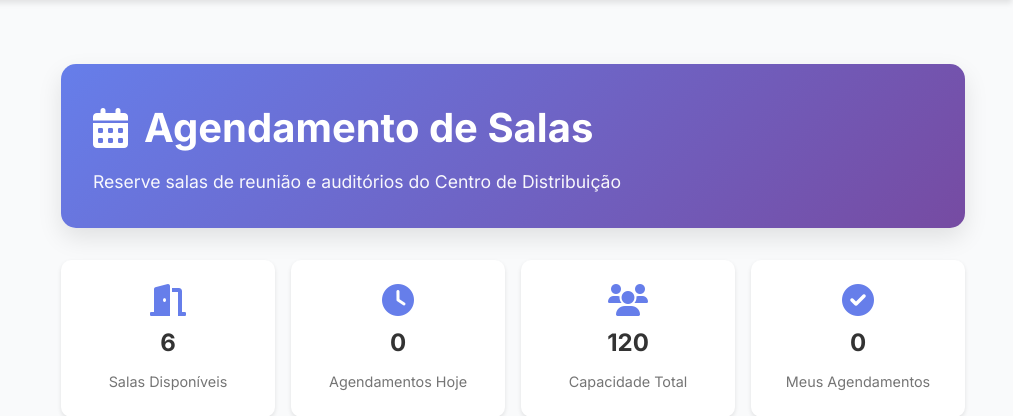
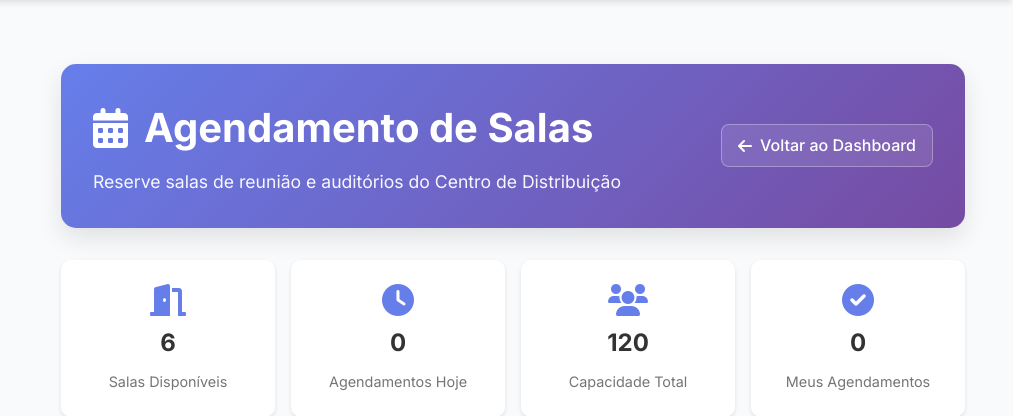
Before and after one commit to anaissiabraao/GeRot, a Flask app: page /cd/booking in a window 1280 px wide; the page is wider, and only the part inside the window is pictured. Shown: the part 74-490 px from the top of that part, without its empty margins (267-1280 px from the left). Run offline with Flask 3, Linux system fonts and the light colour scheme; the visitor is signed in with stand-in values (Sample User, id 1); data that the repository does not hold is empty; some libraries are stand-ins or nearby versions.

Commit message:
feat: Adicionar navegação de volta aos dashboards e corrigir sidebar
- profile.html: Link 'Voltar ao Dashboard' agora aponta para a rota correta.
- cd_booking.html: Adicionado botão 'Voltar ao Dashboard' no header.
- app.js: Implementada lógica de toggle para a sidebar (botão hambúrguer).

```diff
--- a/static/js/app.js
+++ b/static/js/app.js
@@ -35,3 +35,16 @@ function enableCopyButtons() {
         });
     });
 }
+
+// Sidebar Toggle
+const sidebarToggle = document.getElementById('sidebar-toggle');
+const sidebar = document.getElementById('sidebar');
+const mainContent = document.getElementById('main-content');
+
+if (sidebarToggle && sidebar && mainContent) {
+    sidebarToggle.addEventListener('click', (e) => {
+        e.preventDefault();
+        sidebar.classList.toggle('active');
+        mainContent.classList.toggle('sidebar-active');
+    });
+}
--- a/templates/cd_booking.html
+++ b/templates/cd_booking.html
@@ -15,14 +15,38 @@
         color: white;
         margin-bottom: 2rem;
         box-shadow: 0 10px 25px rgba(0,0,0,0.1);
+        display: flex;
+        justify-content: space-between;
+        align-items: center;
+        flex-wrap: wrap;
+        gap: 1rem;
     }
 
-    .booking-header h1 {
+    .booking-header-content h1 {
         font-size: 2.5rem;
         margin-bottom: 0.5rem;
         display: flex;
         align-items: center;
         gap: 1rem;
+    }
+
+    .btn-back {
+        color: white;
+        text-decoration: none;
+        border: 1px solid rgba(255,255,255,0.3);
+        padding: 0.5rem 1rem;
+        border-radius: 8px;
+        background: rgba(255,255,255,0.1);
+        display: flex;
+        align-items: center;
+        gap: 0.5rem;
+        font-weight: 500;
+        transition: all 0.3s ease;
+    }
+
+    .btn-back:hover {
+        background: rgba(255,255,255,0.2);
+        transform: translateY(-2px);
     }
 
     .booking-header p {
@@ -407,11 +431,17 @@
 <div class="booking-container">
     <!-- Header -->
     <div class="booking-header">
-        <h1>
-            <i class="fas fa-calendar-alt"></i>
-            Agendamento de Salas
-        </h1>
-        <p>Reserve salas de reunião e auditórios do Centro de Distribuição</p>
+        <div class="booking-header-content">
+            <h1>
+                <i class="fas fa-calendar-alt"></i>
+                Agendamento de Salas
+            </h1>
+            <p>Reserve salas de reunião e auditórios do Centro de Distribuição</p>
+        </div>
+        <a href="{{ url_for('team_dashboard') }}" class="btn-back">
+            <i class="fas fa-arrow-left"></i>
+            Voltar ao Dashboard
+        </a>
     </div>
 
     <!-- Quick Stats -->
--- a/templates/profile.html
+++ b/templates/profile.html
@@ -268,7 +268,7 @@
     <div class="container">
         <div class="header">
             <h1>👤 Meu Perfil</h1>
-            <a href="{{ url_for('index') }}" class="btn-back">
+            <a href="{{ url_for('dashboards') }}" class="btn-back">
                 ← Voltar ao Dashboard
             </a>
         </div>
```
